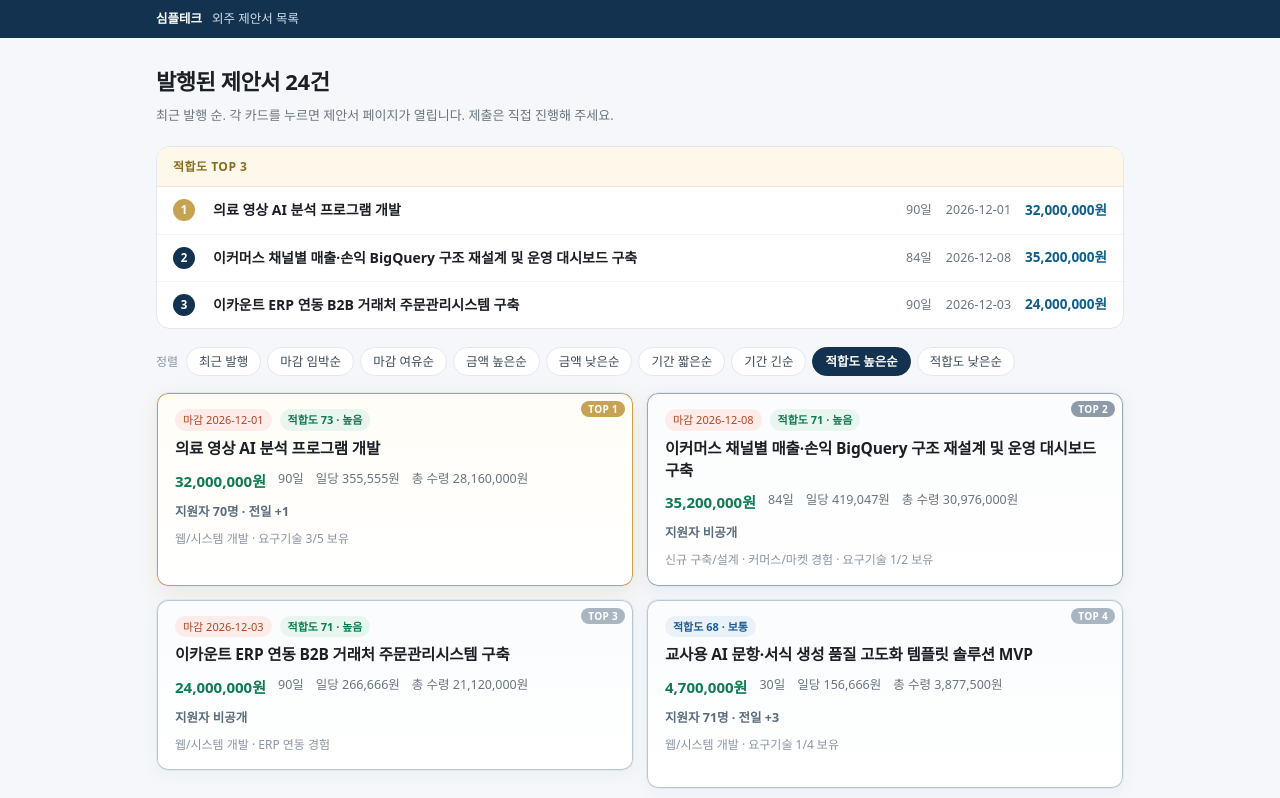
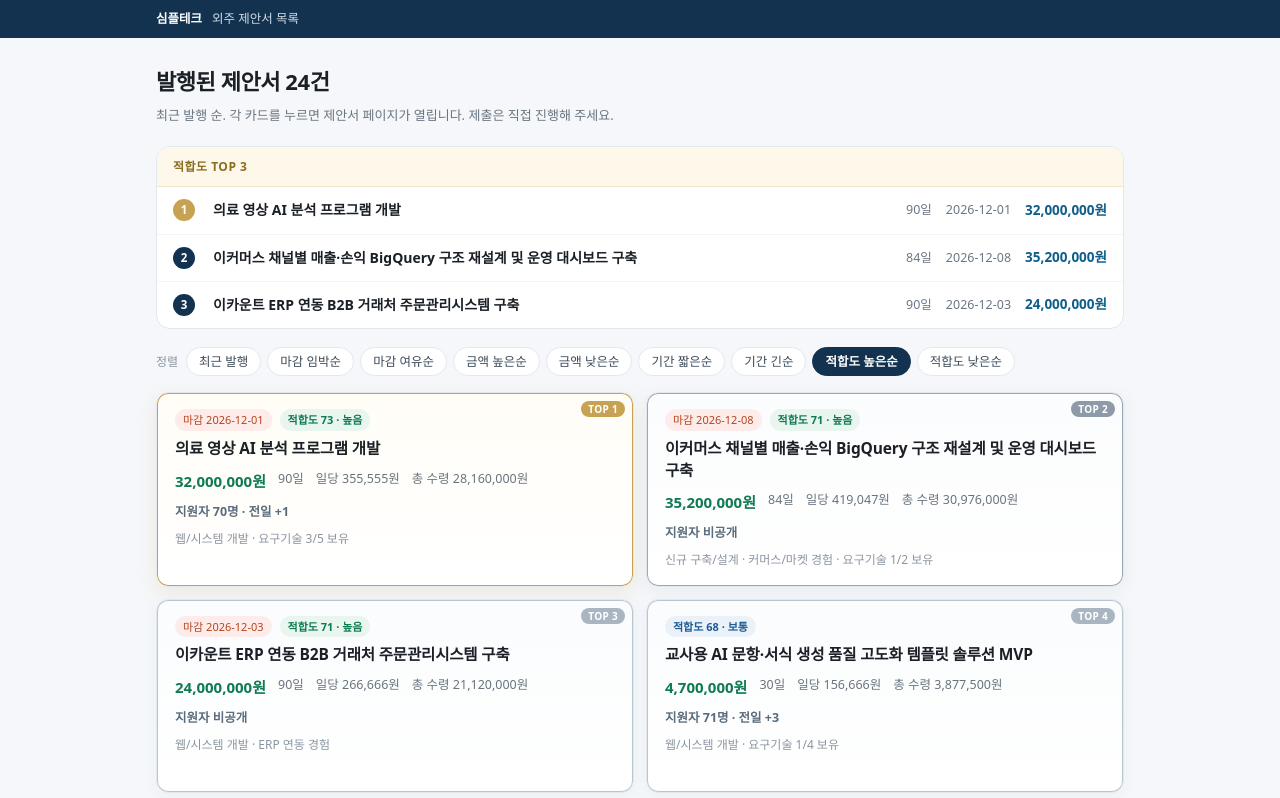
Before and after one commit to simpletech-labs/demo, a plain HTML site: page p/latest.html in a window 1280 px wide. Shown: the top 798 px of the page. Drawn offline with Linux system fonts and the light colour scheme.

Commit message:
데모 사이트 배포

```diff
--- a/p/latest.html
+++ b/p/latest.html
@@ -13,9 +13,9 @@ body{background:var(--bg);color:var(--tx);font-size:15px;line-height:1.6;word-br
 .wrap{max-width:1000px;margin:0 auto;padding:26px 16px 70px}
 h1{font-size:22px;letter-spacing:-.02em;margin-bottom:6px}
 .sub{color:var(--muted);font-size:13px;margin-bottom:20px}
-.grid{display:grid;grid-template-columns:1fr 1fr;gap:12px}
+.grid{display:grid;grid-template-columns:1fr 1fr;gap:12px;align-items:stretch;grid-auto-rows:1fr}
 @media(max-width:820px){.grid{grid-template-columns:1fr}}
-a.card{display:block;text-decoration:none;color:inherit;background:#fff;border:1px solid var(--line);
+a.card{display:flex;flex-direction:column;height:100%;text-decoration:none;color:inherit;background:#fff;border:1px solid var(--line);
   border-radius:12px;padding:16px 18px;transition:border-color .15s}
 a.card:hover{border-color:#12324f}
 .t{font-size:15.5px;font-weight:700;letter-spacing:-.01em;line-height:1.4}
```
